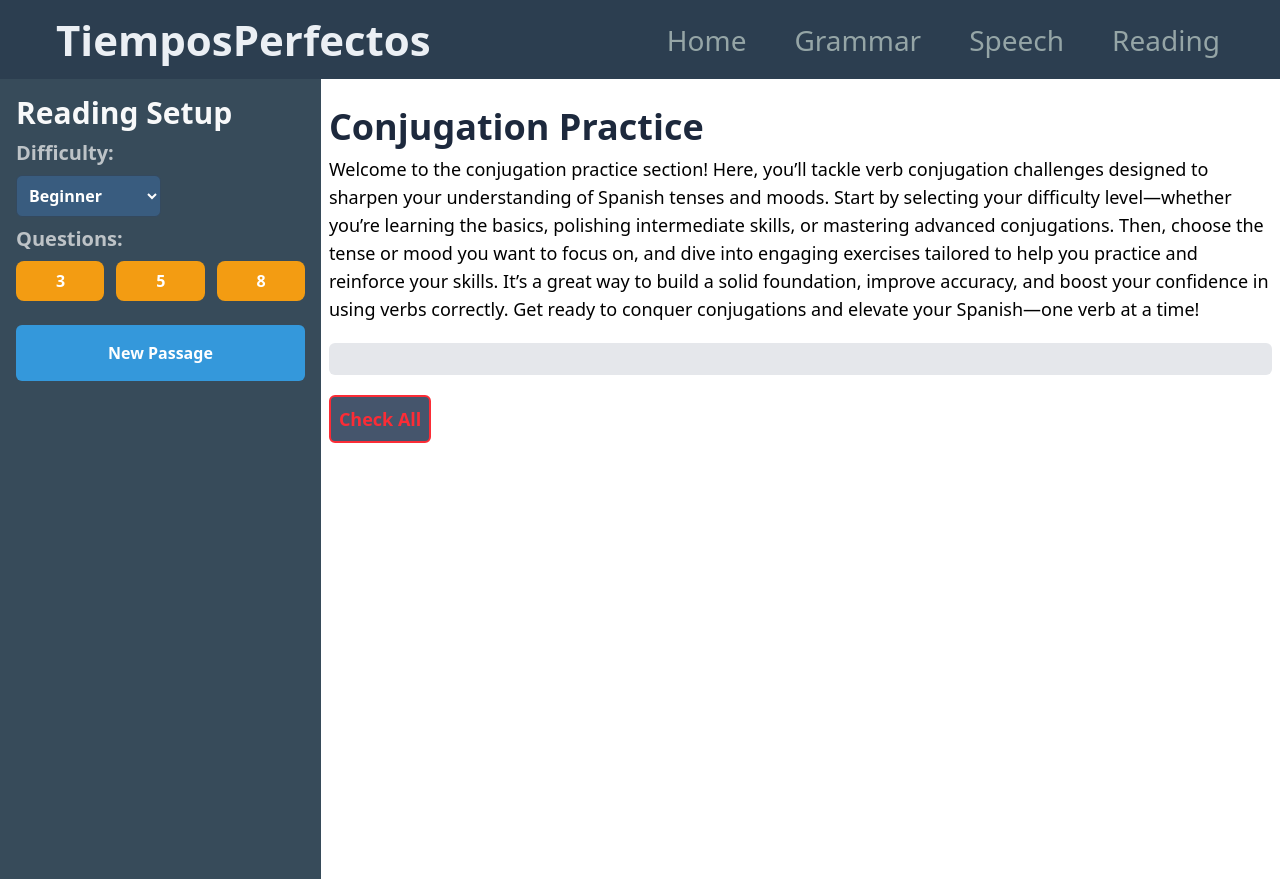
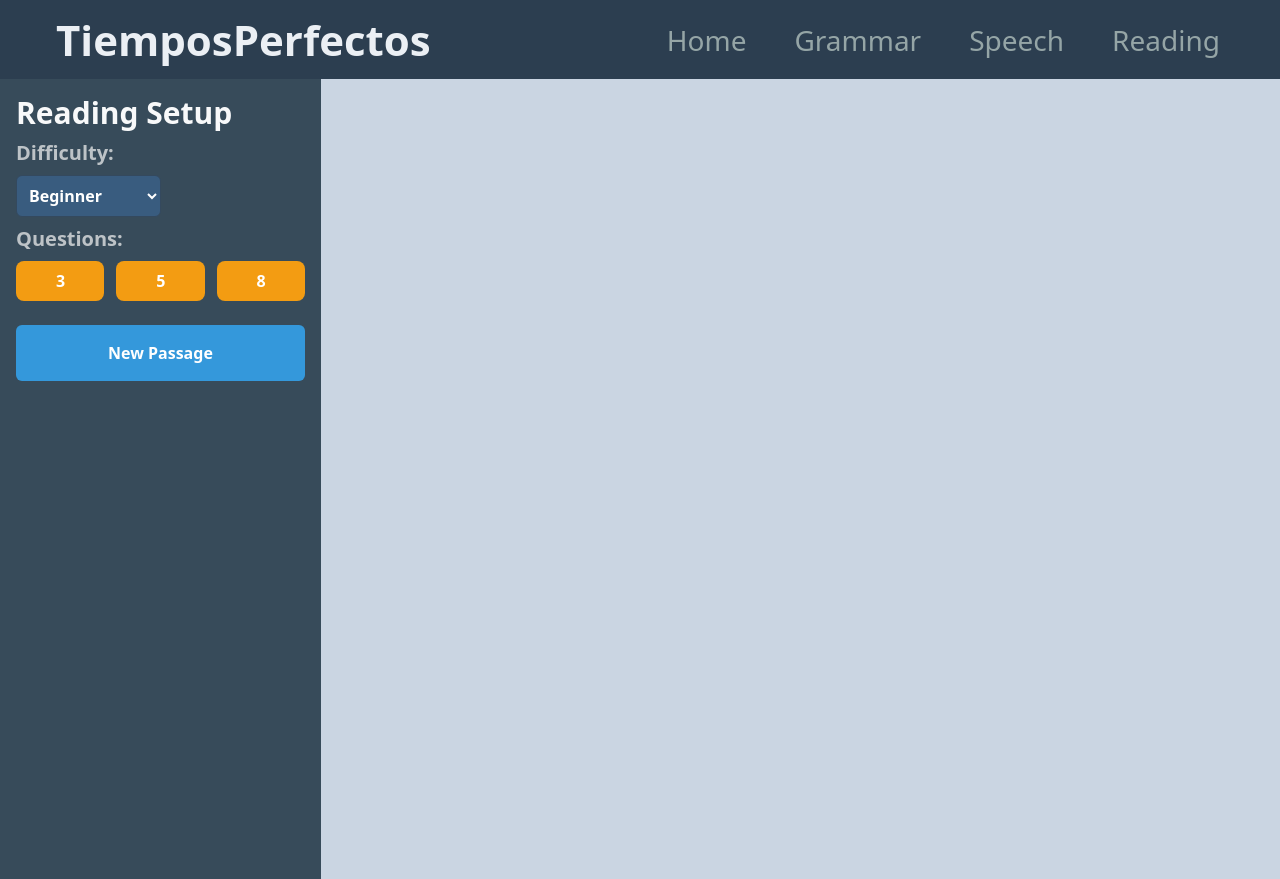
Before and after one commit to erik-mauricio/tiemposperfectos, a React (Vite) app: page /grammar in a window 1280 px wide. Built offline with nearby package versions, Linux system fonts and the light colour scheme.

Commit message:
updated reading page

```diff
--- a/src/pages/GrammarPage.jsx
+++ b/src/pages/GrammarPage.jsx
@@ -37,81 +37,11 @@ export default function GrammarPage() {
 
     return (
       <>
-        <div className="bg-grey-100 min-h-screen ">
-          <NavigationMenu />
 
-          <div className={"flex"}>
+        <NavigationMenu/>
 
-            <Controls></Controls>
-
-
-            <div className="p-2">
-              <h1 className={"text-4xl font-semibold text-slate-800 mt-5"}>
-                Conjugation Practice
-              </h1>
-
-              <div className={"flex"}>
-                <p className={"mt-2 text-lg"}>
-                  Welcome to the conjugation practice section! Here, you’ll
-                  tackle verb conjugation challenges designed to sharpen your
-                  understanding of Spanish tenses and moods. Start by selecting
-                  your difficulty level—whether you’re learning the basics,
-                  polishing intermediate skills, or mastering advanced
-                  conjugations. Then, choose the tense or mood you want to focus
-                  on, and dive into engaging exercises tailored to help you
-                  practice and reinforce your skills. It’s a great way to build
-                  a solid foundation, improve accuracy, and boost your
-                  confidence in using verbs correctly. Get ready to conquer
-                  conjugations and elevate your Spanish—one verb at a time!
-                </p>
-
-
-              </div>
-
-              {conjugations && (
-                <div className={"mt-5 bg-gray-200 p-4 rounded-md"}>
-                  {conjugations.map((conjugation, index) => (
-                    <div
-                      className={`mb-5 bg-white p-2 border-2 border-black rounded-sm space-y-2 ${borderColor(
-                        index
-                      )}`}
-                      key={index}
-                    >
-                      <h1 className={"text-2xl font-semibold text-slate-800"}>
-                        {conjugation.word}
-                      </h1>
-                      <p className={"mt-2 text-lg "}>{conjugation.sentence}</p>
-
-                      <div className={"flex gap-3 items-center"}>
-                        <label>Type Your Answer: </label>
-                        <input
-                          type="text"
-                          className={
-                            "border-2 border-red-500 rounded-sm py-2 text-sm p-2"
-                          }
-                          onChange={(e) =>
-                            setUserResponses({
-                              ...userResponses,
-                              [index]: e.target.value,
-                            })
-                          }
-                        />
-                      </div>
-                    </div>
-                  ))}
-                </div>
-              )}
-
-              <button
-                onClick={() => handleResponse()}
-                className={
-                  "text-lg font-semibold bg-slate-600 p-2 border-2 rounded-md mt-5 text-red-500"
-                }
-              >
-                Check All
-              </button>
-            </div>
-          </div>
+        <div className="flex gap-4 bg-slate-300 ">
+          <Controls/>
         </div>
       </>
     );
--- a/src/pages/ReadingPage.jsx
+++ b/src/pages/ReadingPage.jsx
@@ -74,7 +74,7 @@ export default function ReadingPage() {
           <>
             <NavigationMenu></NavigationMenu>
 
-            <div className="flex gap-4 bg-slate-300">
+            <div className="flex gap-4 bg-slate-300 ">
               <Controls />
 
               <div className="space-y-3 mt-2 p-4">
@@ -126,7 +126,7 @@ export default function ReadingPage() {
                           className=" p-4 bg-white border-2 border-[#dee2e6] rounded-md m-2"
                           key={index}
                         >
-                          <h2 className="font-bold text-2xl mb-2 text-[#2c3e50]">
+                          <h2 className="font-bold text-2xl mb-1 text-[#2c3e50]">
                             Question {index + 1}
                           </h2>
 
@@ -154,7 +154,7 @@ export default function ReadingPage() {
                       ))}
 
                       <div className="text-center">
-                        <button className="inline border-2 border-black bg-green-500 p-2 rounded-lg w-[250px] mb-3 text-white font-bold hover:bg-green-6Re00">
+                        <button className="inline border-2 border-black bg-green-500 p-2 rounded-lg w-[250px] mb-3 text-white font-bold hover:bg-green-600">
                           Submit All
                         </button>
                       </div>
```
